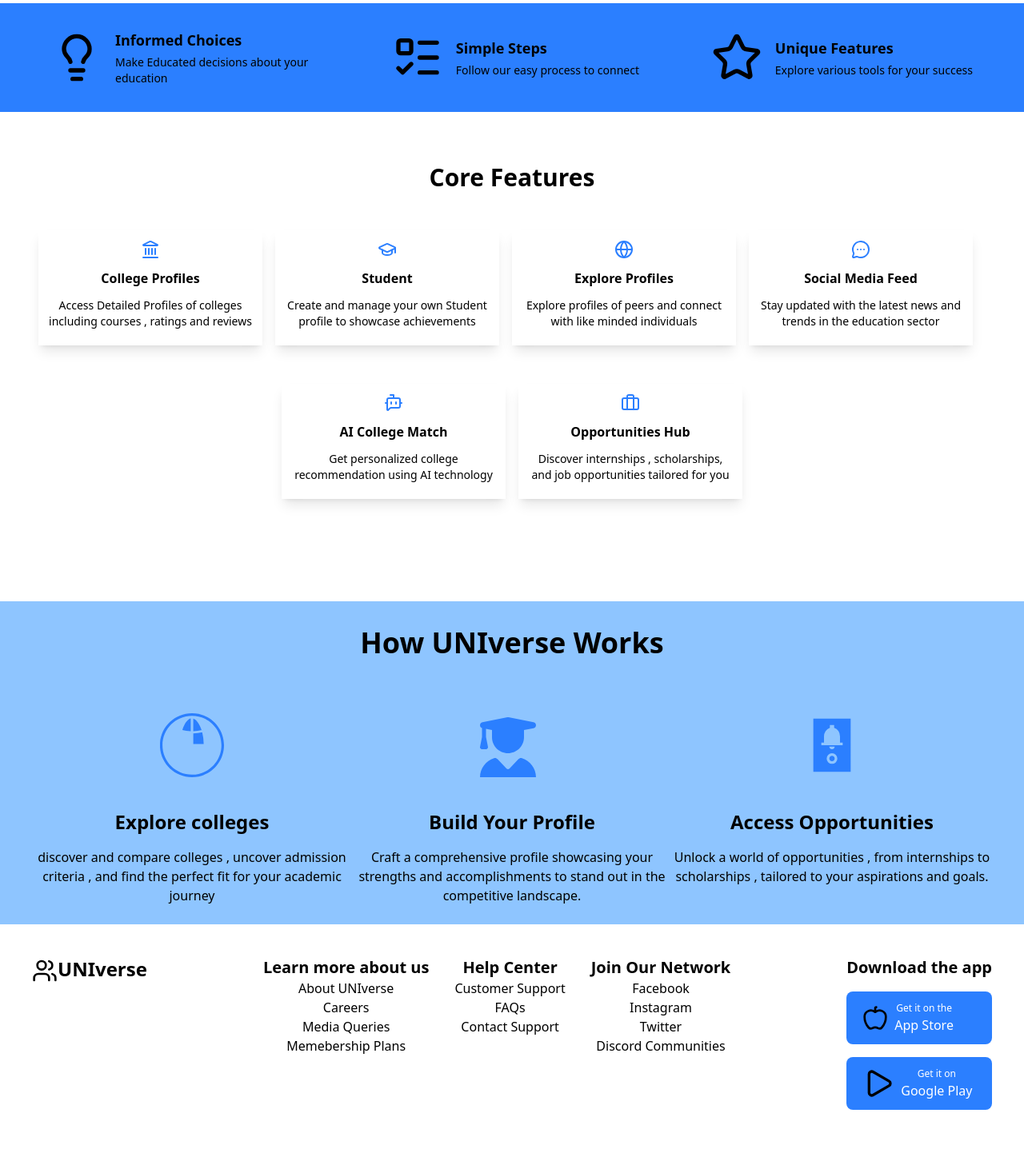
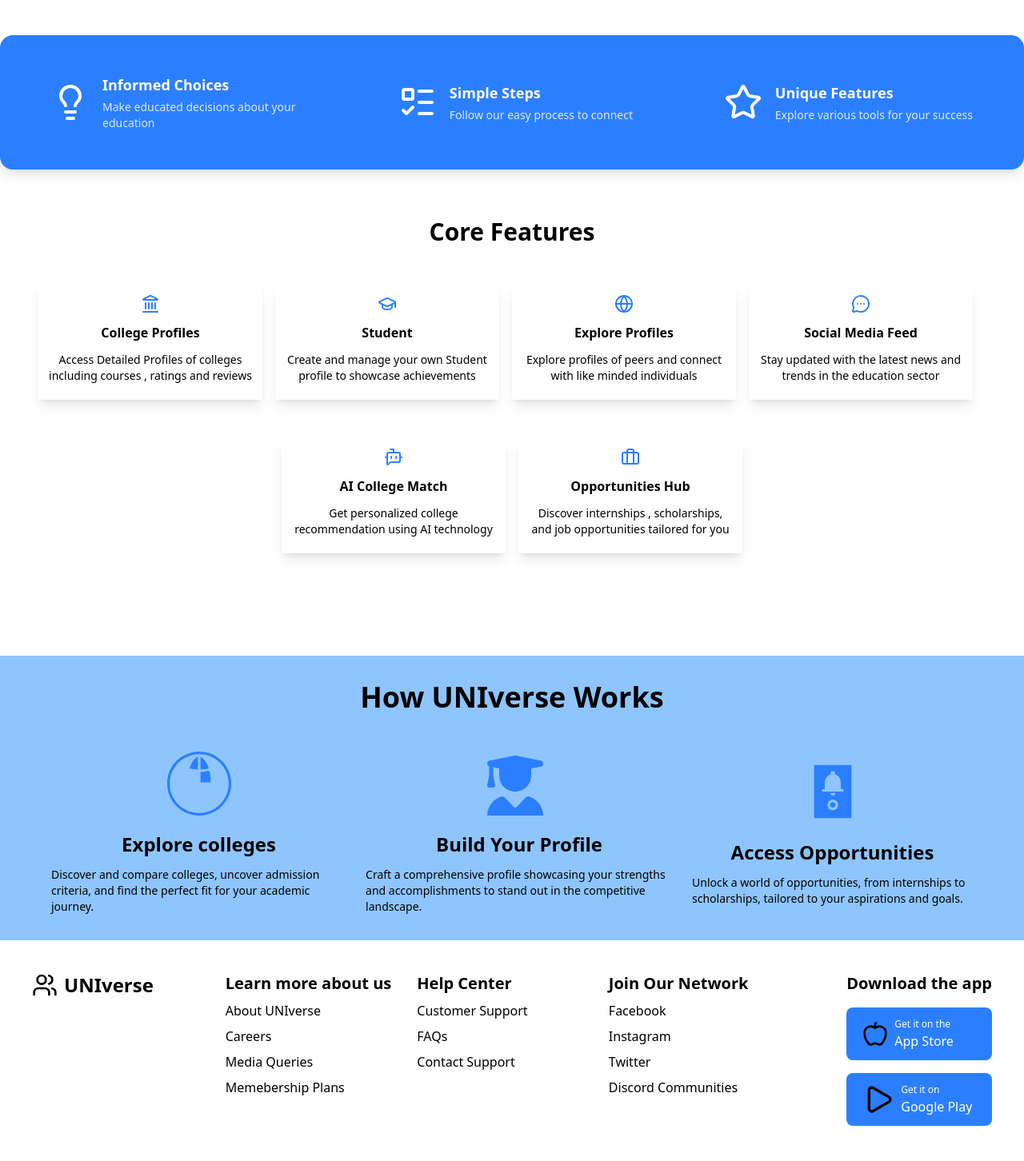
Before and after one commit to kshivvu/UNIverse, a React (Vite) app: page / in a window 1280 px wide. Shown: the part 640-2092 px from the top of the page at 80% size. Built offline with nearby package versions, Linux system fonts and the light colour scheme.

Commit message:
responsive

```diff
--- a/src/App.css
+++ b/src/App.css
@@ -1 +1,4 @@
 @import "tailwindcss";
+html {
+  scroll-behavior: smooth;
+}
--- a/src/Footer.tsx
+++ b/src/Footer.tsx
@@ -1,4 +1,5 @@
 // import React from 'react'
+import { motion } from "framer-motion";
 import {
   Apple,
   Facebook,
@@ -80,60 +81,83 @@
 ];
 const Footer = () => {
   return (
-    <footer className="p-10 w-full">
-      <div className="flex justify-between items-start ">
-        <div className="font-extrabold text-2xl">
-          <Users size={32} className="inline " />
+    <motion.footer
+      role="contentinfo"
+      aria-label="Footer"
+      initial={{ opacity: 0, y: 50 }}
+      whileInView={{ opacity: 1, y: 0 }}
+      transition={{ duration: 0.8, ease: "easeOut" }}
+      className="p-10 w-full overflow-hidden"
+    >
+      <div className="flex flex-col md:flex-row md:justify-between md:items-start w-full space-y-10 md:space-y-0">
+        {/* === Logo === */}
+        <div className="font-extrabold text-2xl flex items-center justify-center md:justify-start">
+          <Users size={32} className="inline mr-2" />
           UNIverse
         </div>
-        <div className="flex justify-between items-start space-x-8">
+
+        {/* === Link Sections === */}
+        <div className="grid grid-cols-1 sm:grid-cols-2 md:grid-cols-3 gap-8 text-center md:text-left">
           {link.map((items, index) => (
             <div
               key={index}
-              className="flex flex-col  justify-start items-center"
+              className="flex flex-col justify-start items-center md:items-start"
             >
-              <h1 className="text-xl font-bold">{items.head}</h1>
+              <h1 className="text-xl font-bold mb-2">{items.head}</h1>
+              <ul className="space-y-2">
                 {items.links.map((item, indexJ) => (
-                <ul
+                  <li
                     key={indexJ}
-                  className="flex flex-col  justify-start items-center"
+                    className="hover:text-blue-400 hover:scale-105 transition-all duration-150 ease-in-out"
                   >
-                  <li className="hover:text-blue-400 hover:scale-105 transition-all duration-100 ease-in-out">
                     <a href={item.src}>{item.content}</a>
                   </li>
+                ))}
               </ul>
-              ))}
             </div>
           ))}
         </div>
-        <div className="flex flex-col justify-start  space-y-4">
-          <h1 className="text-xl font-bold">Download the app</h1>
+
+        {/* === Download Section === */}
+        <div className="flex flex-col justify-start items-center md:items-start space-y-4">
+          <h1 className="text-xl font-bold text-center md:text-left">
+            Download the app
+          </h1>
 
           {/* App Store */}
-          <button className="flex items-center justify-start space-x-2 py-3 px-5 bg-blue-500 text-white rounded-lg hover:scale-105 transition-transform ease-in-out duration-200 ">
+          <motion.button
+            initial={{ x: 100 }}
+            whileInView={{ x: 0 }}
+            transition={{ duration: 0.7, ease: "easeInOut" }}
+            className="flex items-center justify-center md:justify-start space-x-2 py-3 px-5 bg-blue-500 text-white rounded-lg hover:scale-105 transition-transform ease-in-out duration-200 w-auto lg:w-full"
+          >
             <Apple className="w-8 h-8 text-black" />
-            <div className="flex flex-col space-y-0 ">
+            <div className="flex flex-col space-y-0 text-left">
               <div className="text-[12px]">Get it on the</div>
-
               <div className="text-md font-medium">App Store</div>
             </div>
-          </button>
+          </motion.button>
 
           {/* Google Play */}
-          <button className="flex items-center justify-start space-x-2 py-3 px-5 bg-blue-500 text-white rounded-lg hover:scale-105 transition-transform ease-in-out duration-200">
+          <motion.button
+            initial={{ x: 100 }}
+            whileInView={{ x: 0 }}
+            transition={{ duration: 0.7, ease: "easeInOut" }}
+            className="flex items-center justify-center md:justify-start space-x-2 py-3 px-5 bg-blue-500 text-white rounded-lg hover:scale-105 transition-transform ease-in-out duration-200 lg:w-full"
+          >
             <Play className="w-10 h-10 text-black" />
-            <div className="flex flex-col space-y-0 ">
+            <div className="flex flex-col space-y-0 text-left">
               <div className="text-[12px]">Get it on</div>
-
               <div className="text-md font-medium">Google Play</div>
             </div>
-          </button>
+          </motion.button>
         </div>
       </div>
-      <div className="mt-15 flex justify-start gap-16">
-        {/* Column 1 */}
-        <div>
-          <h1 className="text-2xl mb-5 font-extrabold flex items-center">
+
+      <div className="mt-16 flex flex-col items-center justify-center text-center md:flex-row md:items-start md:justify-start md:space-x-16 w-full space-y-10 md:space-y-0">
+  {/* === Column 1 === */}
+  <div className="w-full md:w-auto flex flex-col items-center md:items-start">
+    <h1 className="text-2xl mb-5 font-extrabold flex items-center justify-center md:justify-start">
       <Users className="mr-3" />
       Academic
     </h1>
@@ -142,7 +166,7 @@
         (item, i) => (
           <li
             key={i}
-                  className="hover:text-blue-400 hover:scale-105 transition-all duration-100 ease-in-out"
+            className="hover:text-blue-400 hover:scale-105 transition-all duration-150 ease-in-out"
           >
             <a href="#">{item}</a>
           </li>
@@ -151,18 +175,21 @@
     </ul>
   </div>
 
-        <div>
-          <h1 className="text-2xl mb-5 font-extrabold">Contact Us</h1>
+  {/* === Column 2 === */}
+  <div className="w-full md:w-auto flex flex-col items-center md:items-start">
+    <h1 className="text-2xl mb-5 font-extrabold text-center md:text-left">
+      Contact Us
+    </h1>
     <ul className="flex flex-col space-y-3">
-            <li className="flex items-center gap-2 hover:text-blue-400">
+      <li className="flex items-center justify-center md:justify-start gap-2 hover:text-blue-400">
         <Mail />
-              <a href="mailto:kshivvu@gmail.com">UNIverse@co.in</a>
+        <a href="mailto:UNIverse@co.in">UNIverse@co.in</a>
       </li>
-            <li className="flex items-center gap-2 hover:text-blue-400">
+      <li className="flex items-center justify-center md:justify-start gap-2 hover:text-blue-400">
         <Phone />
         <a href="tel:+917488890474">+91 74888 90474</a>
       </li>
-            <li className="flex items-center gap-3 hover:text-blue-400">
+      <li className="flex items-center justify-center md:justify-start gap-3 hover:text-blue-400">
         <MessageCircle />
         <Facebook />
         <MessageSquare />
@@ -170,7 +197,8 @@
     </ul>
   </div>
 </div>
-    </footer>
+
+    </motion.footer>
   );
 };
 
--- a/src/components/BlueBanner.tsx
+++ b/src/components/BlueBanner.tsx
@@ -1,43 +1,48 @@
-// import React from 'react'
-import { Lightbulb } from 'lucide-react';
-import { ListTodo } from 'lucide-react';
-import { Star } from 'lucide-react';
-const BanItems=[
+import { Lightbulb, ListTodo, Star } from "lucide-react";
+import { motion } from "framer-motion";
+
+const BanItems = [
   {
-        icon:<Lightbulb size={64}/>,
-        heading:"Informed Choices",
-        desc:"Make Educated decisions about your education"
+    icon: <Lightbulb size={48} />,
+    heading: "Informed Choices",
+    desc: "Make educated decisions about your education",
   },
   {
-        icon:<ListTodo size={64} />,
-        heading:"Simple Steps",
-        desc:"Follow our easy process to connect"
+    icon: <ListTodo size={48} />,
+    heading: "Simple Steps",
+    desc: "Follow our easy process to connect",
   },
   {
-        icon:<Star size={64}  />,
-        heading:"Unique Features",
-        desc:"Explore various tools for your success"
+    icon: <Star size={48} />,
+    heading: "Unique Features",
+    desc: "Explore various tools for your success",
   },
-]
-
+];
 
 const BlueBanner = () => {
-  return <div className="w-full bg-blue-500 px-16 py-8 mb-16 flex justify-between items-center">
-
-    {BanItems.map((items, index)=>(
-        <div key={index} className="flex justify-between items-center">
-            {items.icon}
-            <div className='ml-4 '>
-                <p className='font-bold text-lg '>{items.heading}</p>
-                <p className='mt-1 max-w-64 text-sm'>
-                    {items.desc}
-                </p>
+  return (
+    <motion.div
+      initial={{ y: 0, opacity: 0, scale: 0.8 }}
+      whileInView={{ y: 20, opacity: 1, scale: 1 }}
+      transition={{ type: "spring", stiffness: 250, damping: 30 }}
+      className="w-full mb-20 bg-blue-500 text-white px-6 sm:px-10 md:px-16 py-12 flex flex-col md:flex-row justify-center md:justify-between items-center gap-8 md:gap-10 rounded-2xl shadow-lg"
+    >
+      {BanItems.map((item, index) => (
+        <motion.div
+          key={index}
+          whileHover={{ y: -5, scale: 1.05 }}
+          transition={{ type: "spring", stiffness: 200, damping: 15 }}
+          className="flex flex-col sm:flex-row items-center text-center sm:text-left max-w-xs"
+        >
+          <div className="text-white mb-3 sm:mb-0">{item.icon}</div>
+          <div className="sm:ml-4">
+            <p className="font-bold text-lg">{item.heading}</p>
+            <p className="mt-1 text-sm text-blue-100">{item.desc}</p>
           </div>
-        </div>
-
-
+        </motion.div>
       ))}
-  </div>;
+    </motion.div>
+  );
 };
 
 export default BlueBanner;
--- a/src/components/HeroSection.tsx
+++ b/src/components/HeroSection.tsx
@@ -2,7 +2,7 @@
 import { Users } from 'lucide-react';
 const HeroSection = () => {
   return (
-    <section className="flex flex-col tems-center justify-between  my-20 space-y-8 ">
+    <section className="flex flex-col tems-center justify-between  my-20 mb-25 space-y-8 ">
         <div className="  flex justify-center  font-black">
             <Users className="text-center" size={128}/>
         </div>
--- a/src/components/Work.tsx
+++ b/src/components/Work.tsx
@@ -1,64 +1,61 @@
+import { World, Doorbell3pSharp, UserGraduate } from "./ICONS";
+import { motion } from "framer-motion";
+import type { ReactElement } from "react";
 
-import { World ,Doorbell3pSharp , UserGraduate } from "./ICONS";
-
-import type { ReactElement } from "react"
-
-
-interface workType{
-    icon:ReactElement,
-    head:string,
-    desc: string,
+interface workType {
+  icon: ReactElement;
+  head: string;
+  desc: string;
 }
-const work:workType[]=[
+const work: workType[] = [
   {
-        icon:<World className="h-20 w-20 font-extrabold text-blue-500"/>,
-        head:"Explore colleges",
-        desc: "discover and compare colleges , uncover admission criteria , and find the perfect fit for your academic journey",
+    icon: <World className="h-20 w-20 text-blue-500" />,
+    head: "Explore colleges",
+    desc: "Discover and compare colleges, uncover admission criteria, and find the perfect fit for your academic journey.",
   },
   {
-        icon:<UserGraduate className="h-20 w-20 font-extrabold text-blue-500"/>,
-        head:"Build Your Profile",
+    icon: <UserGraduate className="h-20 w-20 text-blue-500" />,
+    head: "Build Your Profile",
     desc: "Craft a comprehensive profile showcasing your strengths and accomplishments to stand out in the competitive landscape.",
   },
   {
-        icon:<Doorbell3pSharp className="h-20 w-20 font-extrabold text-blue-500"/>,
-        head:"Access Opportunities",
-        desc: "Unlock a world of opportunities , from internships to scholarships , tailored to your aspirations and goals.",
-    }
-]
-
+    icon: <Doorbell3pSharp className="h-20 w-20 text-blue-500" />,
+    head: "Access Opportunities",
+    desc: "Unlock a world of opportunities, from internships to scholarships, tailored to your aspirations and goals.",
+  },
+];
 
 const Work = () => {
   return (
-    <div className="mt-5 px-10 bg-blue-300 pt-8">
-        <h1 className="font-extrabold text-4xl text-center mb-12 ">How UNIverse Works</h1>
-        <div className="flex justify-between items-start pb-6">
-        {work.map((item, index)=>(
-            <div key={index} className="w-1/3 h-full mx-auto flex flex-col">
-                <div className="flex justify-center mb-5 h-30
-                items-center">
+    <div className="mt-5 px-6 pb-8 sm:px-10 md:px-16 bg-blue-300 pt-8">
+      <motion.h1
+        initial={{ y: 40, opacity: 0.5, scale: 0.5 }}
+        whileInView={{ y: 0, opacity: 1, scale: 1 }}
+        transition={{ type: "spring", stiffness: 200, damping: 30 }}
+        className="font-extrabold text-3xl sm:text-4xl text-center mb-12"
+      >
+        How UNIverse Works
+      </motion.h1>
+
+      <div className="flex flex-col md:flex-row md:justify-between items-center gap-10 md:gap-6">
+        {work.map((item, index) => (
+          <motion.div
+            key={index}
+            initial={{ y: 20, opacity: 0 }}
+            whileInView={{ y: 0, opacity: 1 }}
+            transition={{ delay: index * 0.2, duration: 0.5 }}
+            className="flex flex-col items-center text-center md:text-left max-w-sm"
+          >
+            <div className="mb-5 flex justify-center items-center">
               {item.icon}
             </div>
-                <div className="mb-4 flex justify-center items-center">
-                    <h1 className="font-extrabold text-2xl text-center">{item.head}</h1>
+            <h1 className="font-extrabold text-2xl mb-3">{item.head}</h1>
+            <p className="text-center md:text-left text-sm">{item.desc}</p>
+          </motion.div>
+        ))}
       </div>
-                <div className="flex justify-center items-center">
-                    <p className="text-center" >
-                        {item.desc}
-                    </p>
     </div>
+  );
+};
 
-
-            </div>
-        ))}
-
-
-        </div>
-
-
-
-    </div>
-  )
-}
-
-export default Work
+export default Work;
--- a/src/index.css
+++ b/src/index.css
@@ -1 +1,4 @@
 @import "tailwindcss";
+html {
+  scroll-behavior: smooth;
+}
```
Also changed, not shown: src/components/Navigation.tsx (+63 -18 lines). Lines whose indentation alone changed are shown as unchanged.
